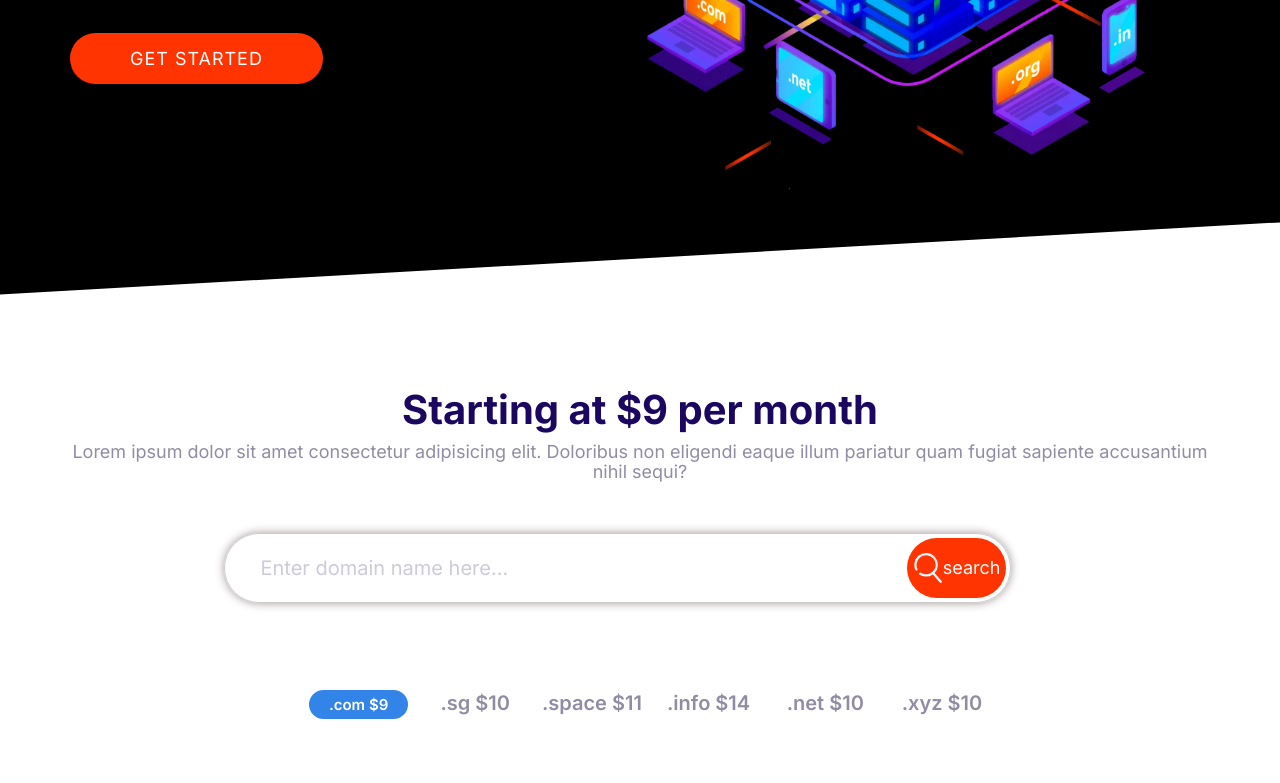
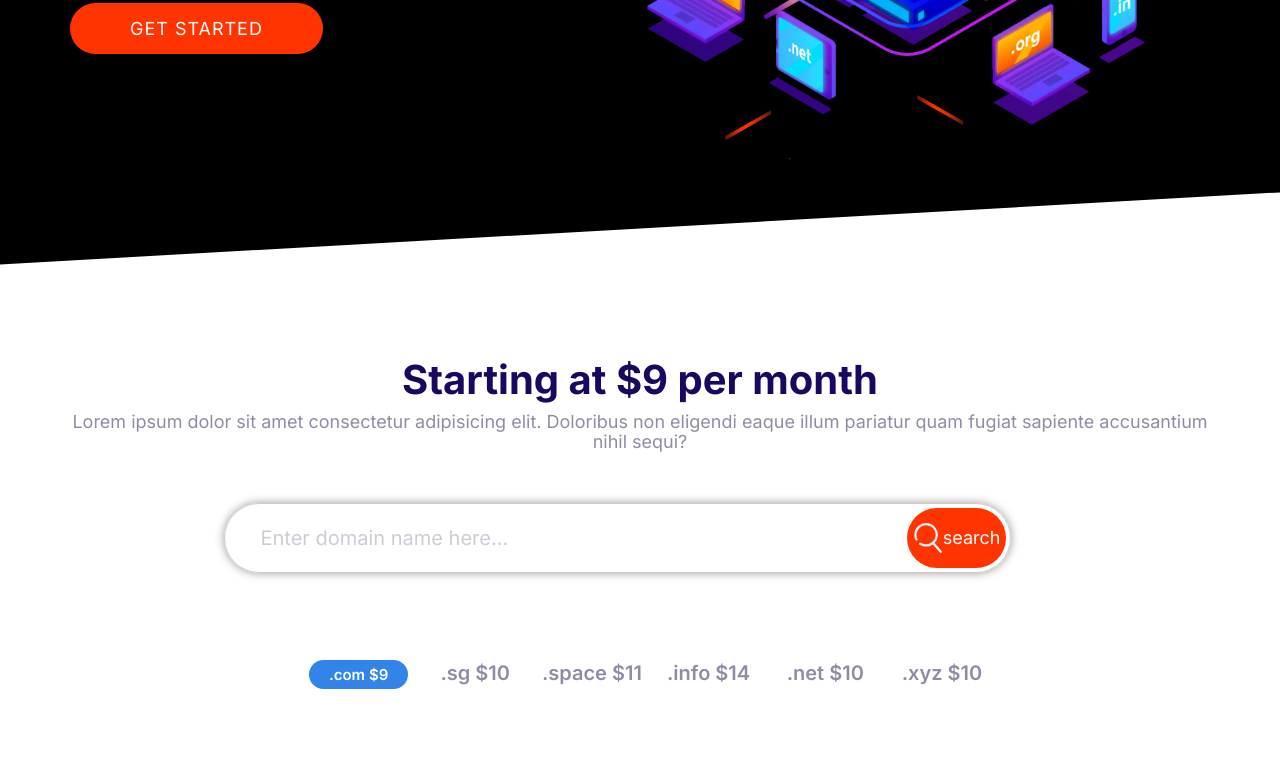
Before and after one commit to Nikhil687-max/moshify, a plain HTML site: page index.html in a window 1280 px wide. Shown: the part 522-1305 px from the top of the page. Drawn offline with nearby package versions, Linux system fonts and the light colour scheme.

Commit message:
margin bug fixed.

```diff
--- a/index.html
+++ b/index.html
@@ -81,7 +81,7 @@
 </svg>
 </head>
 
-  <body>
+  <body style="margin-top: -30px;">
   <!-- Nav Bar -->
   <div class="nav-bar block collapsible">
     <div class="company-logo brand">
```
